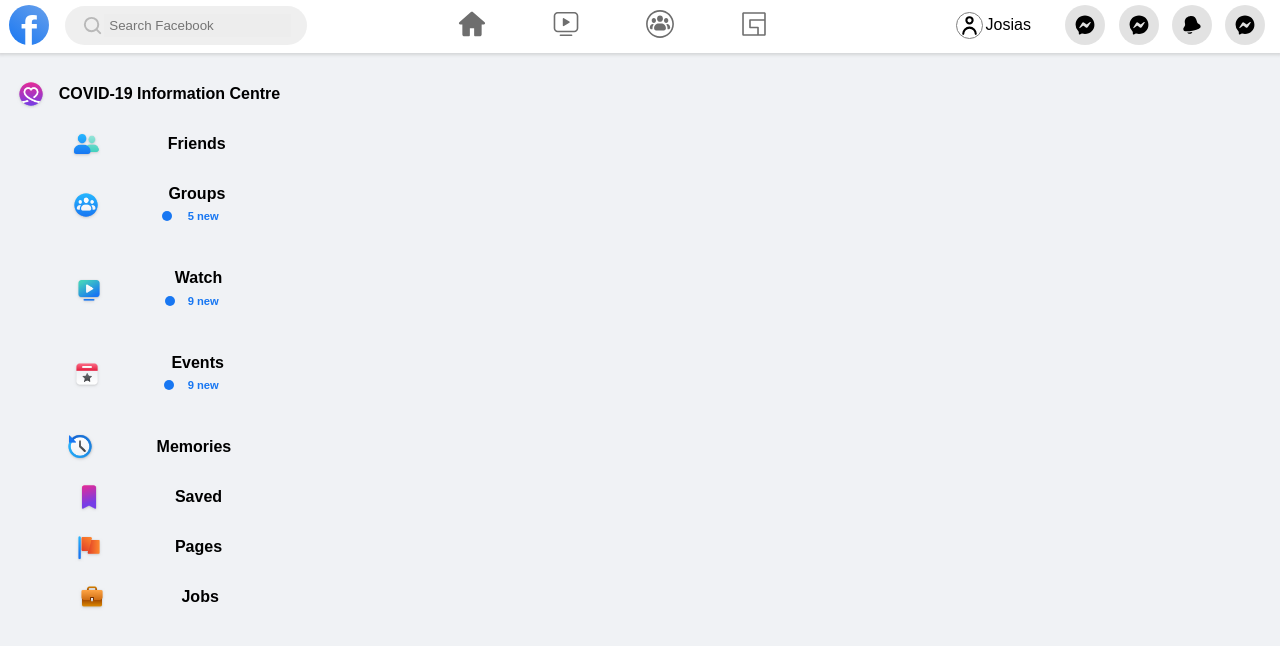
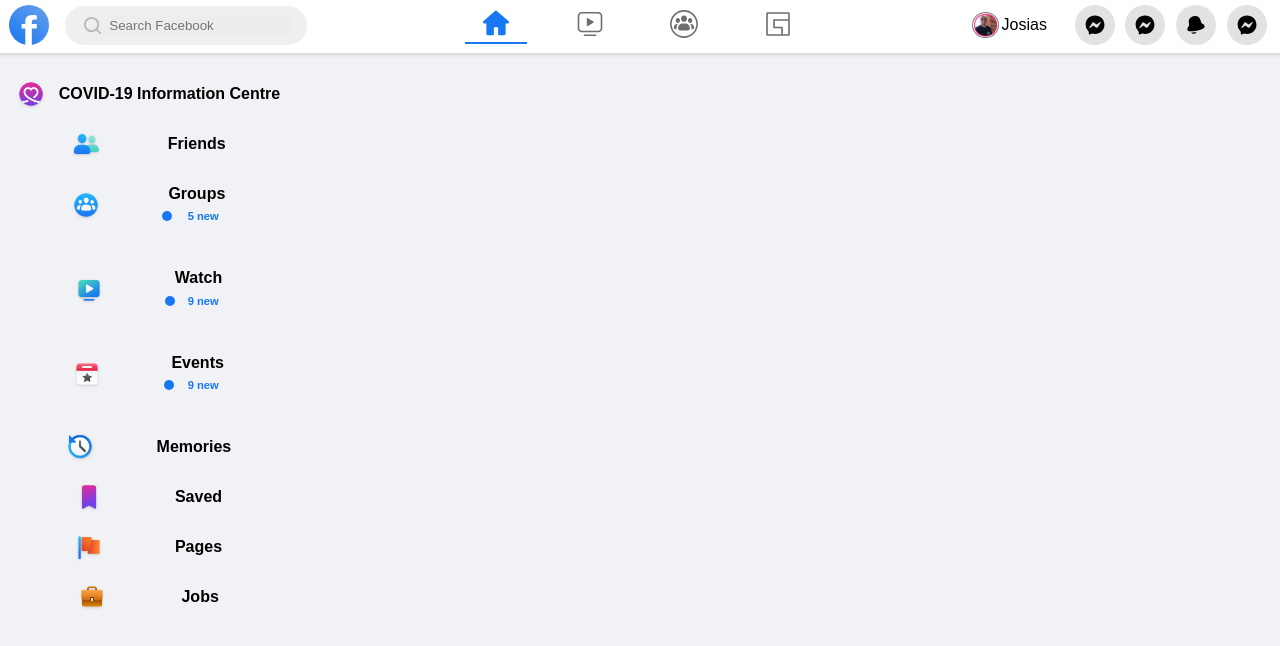
Before and after one commit to JosiasAurel/facebook-clone, a Next.js app in the folder packages/client/: page /home in a window 1280 px wide. Shown: the top 646 px of the page. Built offline with nearby package versions, Linux system fonts and the light colour scheme.

Commit message:
set dynamic route icons

```diff
--- a/packages/client/components/Header.tsx
+++ b/packages/client/components/Header.tsx
@@ -1,8 +1,24 @@
-import React, { FunctionComponent } from "react";
+import React, {
+    FunctionComponent, useEffect, useState
+} from "react";
 
 import styles from "../styles/components/header.module.css";
 
 const Header: FunctionComponent = (): JSX.Element => {
+
+    const [thisLoc, setThisLoc] = useState<string>();
+
+    useEffect(() => {
+
+        // get the locations as an array
+        const thisLocation: Array<string> = location.href.split("/");
+
+        // set location to the current location
+        setThisLoc(thisLocation[thisLocation.length - 1]);
+
+        // console.log(thisLoc);
+    }, []);
+
     return (
         <header className={styles.header}>
             <nav>
@@ -27,27 +43,54 @@
                 </div>
 
                 <div className={styles.headerSecondPart}>
-                    <div className={styles.headerSecondOption}>
-                        <svg xmlns="http://www.w3.org/2000/svg" viewBox="0 0 28 28"><path d="M25.825 12.29C25.824 12.289 25.823 12.288 25.821 12.286L15.027 2.937C14.752 2.675 14.392 2.527 13.989 2.521 13.608 2.527 13.248 2.675 13.001 2.912L2.175 12.29C1.756 12.658 1.629 13.245 1.868 13.759 2.079 14.215 2.567 14.479 3.069 14.479L5 14.479 5 23.729C5 24.695 5.784 25.479 6.75 25.479L11 25.479C11.552 25.479 12 25.031 12 24.479L12 18.309C12 18.126 12.148 17.979 12.33 17.979L15.67 17.979C15.852 17.979 16 18.126 16 18.309L16 24.479C16 25.031 16.448 25.479 17 25.479L21.25 25.479C22.217 25.479 23 24.695 23 23.729L23 14.479 24.931 14.479C25.433 14.479 25.921 14.215 26.132 13.759 26.371 13.245 26.244 12.658 25.825 12.29" />
+
+                    {thisLoc === "home" ?
+                        <div className={styles.headerSecondOption} style={{ borderBottom: "solid 2px #1877f2" }}>
+                            <svg xmlns="http://www.w3.org/2000/svg" viewBox="0 0 28 28" fill="#1877f2" ><path d="M25.825 12.29C25.824 12.289 25.823 12.288 25.821 12.286L15.027 2.937C14.752 2.675 14.392 2.527 13.989 2.521 13.608 2.527 13.248 2.675 13.001 2.912L2.175 12.29C1.756 12.658 1.629 13.245 1.868 13.759 2.079 14.215 2.567 14.479 3.069 14.479L5 14.479 5 23.729C5 24.695 5.784 25.479 6.75 25.479L11 25.479C11.552 25.479 12 25.031 12 24.479L12 18.309C12 18.126 12.148 17.979 12.33 17.979L15.67 17.979C15.852 17.979 16 18.126 16 18.309L16 24.479C16 25.031 16.448 25.479 17 25.479L21.25 25.479C22.217 25.479 23 24.695 23 23.729L23 14.479 24.931 14.479C25.433 14.479 25.921 14.215 26.132 13.759 26.371 13.245 26.244 12.658 25.825 12.29" />
                             </svg>
                         </div>
-                    <div className={styles.headerSecondOption}>
-                        <svg xmlns="http://www.w3.org/2000/svg" viewBox="0 0 28 28"> <path d="M8.75 25.25C8.336 25.25 8 24.914 8 24.5 8 24.086 8.336 23.75 8.75 23.75L19.25 23.75C19.664 23.75 20 24.086 20 24.5 20 24.914 19.664 25.25 19.25 25.25L8.75 25.25ZM17.163 12.846 12.055 15.923C11.591 16.202 11 15.869 11 15.327L11 9.172C11 8.631 11.591 8.297 12.055 8.576L17.163 11.654C17.612 11.924 17.612 12.575 17.163 12.846ZM21.75 20.25C22.992 20.25 24 19.242 24 18L24 6.5C24 5.258 22.992 4.25 21.75 4.25L6.25 4.25C5.008 4.25 4 5.258 4 6.5L4 18C4 19.242 5.008 20.25 6.25 20.25L21.75 20.25ZM21.75 21.75 6.25 21.75C4.179 21.75 2.5 20.071 2.5 18L2.5 6.5C2.5 4.429 4.179 2.75 6.25 2.75L21.75 2.75C23.821 2.75 25.5 4.429 25.5 6.5L25.5 18C25.5 20.071 23.821 21.75 21.75 21.75Z" />
+                        : <div className={styles.headerSecondOption}>
+                            <svg xmlns="http://www.w3.org/2000/svg" viewBox="0 0 28 28" fill="rgb(110, 110, 110)" ><path d="M25.825 12.29C25.824 12.289 25.823 12.288 25.821 12.286L15.027 2.937C14.752 2.675 14.392 2.527 13.989 2.521 13.608 2.527 13.248 2.675 13.001 2.912L2.175 12.29C1.756 12.658 1.629 13.245 1.868 13.759 2.079 14.215 2.567 14.479 3.069 14.479L5 14.479 5 23.729C5 24.695 5.784 25.479 6.75 25.479L11 25.479C11.552 25.479 12 25.031 12 24.479L12 18.309C12 18.126 12.148 17.979 12.33 17.979L15.67 17.979C15.852 17.979 16 18.126 16 18.309L16 24.479C16 25.031 16.448 25.479 17 25.479L21.25 25.479C22.217 25.479 23 24.695 23 23.729L23 14.479 24.931 14.479C25.433 14.479 25.921 14.215 26.132 13.759 26.371 13.245 26.244 12.658 25.825 12.29" />
+                            </svg>
+                        </div>}
+
+                    {thisLoc === "streaming" ?
+                        <div className={styles.headerSecondOption} style={{ borderBottom: "solid 2px #1877f2" }}>
+                            <svg xmlns="http://www.w3.org/2000/svg" fill="#1877f2" viewBox="0 0 28 28"> <path d="M8.75 25.25C8.336 25.25 8 24.914 8 24.5 8 24.086 8.336 23.75 8.75 23.75L19.25 23.75C19.664 23.75 20 24.086 20 24.5 20 24.914 19.664 25.25 19.25 25.25L8.75 25.25ZM17.163 12.846 12.055 15.923C11.591 16.202 11 15.869 11 15.327L11 9.172C11 8.631 11.591 8.297 12.055 8.576L17.163 11.654C17.612 11.924 17.612 12.575 17.163 12.846ZM21.75 20.25C22.992 20.25 24 19.242 24 18L24 6.5C24 5.258 22.992 4.25 21.75 4.25L6.25 4.25C5.008 4.25 4 5.258 4 6.5L4 18C4 19.242 5.008 20.25 6.25 20.25L21.75 20.25ZM21.75 21.75 6.25 21.75C4.179 21.75 2.5 20.071 2.5 18L2.5 6.5C2.5 4.429 4.179 2.75 6.25 2.75L21.75 2.75C23.821 2.75 25.5 4.429 25.5 6.5L25.5 18C25.5 20.071 23.821 21.75 21.75 21.75Z" />
                             </svg>
                         </div>
-                    <div className={styles.headerSecondOption}>
-                        <svg xmlns="http://www.w3.org/2000/svg" viewBox="0 0 28 28"> <path d="M25.5 14C25.5 7.649 20.351 2.5 14 2.5 7.649 2.5 2.5 7.649 2.5 14 2.5 20.351 7.649 25.5 14 25.5 20.351 25.5 25.5 20.351 25.5 14ZM27 14C27 21.18 21.18 27 14 27 6.82 27 1 21.18 1 14 1 6.82 6.82 1 14 1 21.18 1 27 6.82 27 14ZM7.479 14 7.631 14C7.933 14 8.102 14.338 7.934 14.591 7.334 15.491 6.983 16.568 6.983 17.724L6.983 18.221C6.983 18.342 6.99 18.461 7.004 18.578 7.03 18.802 6.862 19 6.637 19L6.123 19C5.228 19 4.5 18.25 4.5 17.327 4.5 15.492 5.727 14 7.479 14ZM20.521 14C22.274 14 23.5 15.492 23.5 17.327 23.5 18.25 22.772 19 21.878 19L21.364 19C21.139 19 20.97 18.802 20.997 18.578 21.01 18.461 21.017 18.342 21.017 18.221L21.017 17.724C21.017 16.568 20.667 15.491 20.067 14.591 19.899 14.338 20.067 14 20.369 14L20.521 14ZM8.25 13C7.147 13 6.25 11.991 6.25 10.75 6.25 9.384 7.035 8.5 8.25 8.5 9.465 8.5 10.25 9.384 10.25 10.75 10.25 11.991 9.353 13 8.25 13ZM19.75 13C18.647 13 17.75 11.991 17.75 10.75 17.75 9.384 18.535 8.5 19.75 8.5 20.965 8.5 21.75 9.384 21.75 10.75 21.75 11.991 20.853 13 19.75 13ZM15.172 13.5C17.558 13.5 19.5 15.395 19.5 17.724L19.5 18.221C19.5 19.202 18.683 20 17.677 20L10.323 20C9.317 20 8.5 19.202 8.5 18.221L8.5 17.724C8.5 15.395 10.441 13.5 12.828 13.5L15.172 13.5ZM16.75 9C16.75 10.655 15.517 12 14 12 12.484 12 11.25 10.655 11.25 9 11.25 7.15 12.304 6 14 6 15.697 6 16.75 7.15 16.75 9Z" />
+                        : <div className={styles.headerSecondOption}>
+                            <svg xmlns="http://www.w3.org/2000/svg" fill="rgb(110, 110, 110)" viewBox="0 0 28 28"> <path d="M8.75 25.25C8.336 25.25 8 24.914 8 24.5 8 24.086 8.336 23.75 8.75 23.75L19.25 23.75C19.664 23.75 20 24.086 20 24.5 20 24.914 19.664 25.25 19.25 25.25L8.75 25.25ZM17.163 12.846 12.055 15.923C11.591 16.202 11 15.869 11 15.327L11 9.172C11 8.631 11.591 8.297 12.055 8.576L17.163 11.654C17.612 11.924 17.612 12.575 17.163 12.846ZM21.75 20.25C22.992 20.25 24 19.242 24 18L24 6.5C24 5.258 22.992 4.25 21.75 4.25L6.25 4.25C5.008 4.25 4 5.258 4 6.5L4 18C4 19.242 5.008 20.25 6.25 20.25L21.75 20.25ZM21.75 21.75 6.25 21.75C4.179 21.75 2.5 20.071 2.5 18L2.5 6.5C2.5 4.429 4.179 2.75 6.25 2.75L21.75 2.75C23.821 2.75 25.5 4.429 25.5 6.5L25.5 18C25.5 20.071 23.821 21.75 21.75 21.75Z" />
+                            </svg>
+                        </div>}
+
+                    {thisLoc === "groups" ?
+
+                        <div className={styles.headerSecondOption} style={{ borderBottom: "solid 2px #1877f2" }}>
+                            <svg xmlns="http://www.w3.org/2000/svg" fill="#1877f2" viewBox="0 0 28 28"> <path d="M25.5 14C25.5 7.649 20.351 2.5 14 2.5 7.649 2.5 2.5 7.649 2.5 14 2.5 20.351 7.649 25.5 14 25.5 20.351 25.5 25.5 20.351 25.5 14ZM27 14C27 21.18 21.18 27 14 27 6.82 27 1 21.18 1 14 1 6.82 6.82 1 14 1 21.18 1 27 6.82 27 14ZM7.479 14 7.631 14C7.933 14 8.102 14.338 7.934 14.591 7.334 15.491 6.983 16.568 6.983 17.724L6.983 18.221C6.983 18.342 6.99 18.461 7.004 18.578 7.03 18.802 6.862 19 6.637 19L6.123 19C5.228 19 4.5 18.25 4.5 17.327 4.5 15.492 5.727 14 7.479 14ZM20.521 14C22.274 14 23.5 15.492 23.5 17.327 23.5 18.25 22.772 19 21.878 19L21.364 19C21.139 19 20.97 18.802 20.997 18.578 21.01 18.461 21.017 18.342 21.017 18.221L21.017 17.724C21.017 16.568 20.667 15.491 20.067 14.591 19.899 14.338 20.067 14 20.369 14L20.521 14ZM8.25 13C7.147 13 6.25 11.991 6.25 10.75 6.25 9.384 7.035 8.5 8.25 8.5 9.465 8.5 10.25 9.384 10.25 10.75 10.25 11.991 9.353 13 8.25 13ZM19.75 13C18.647 13 17.75 11.991 17.75 10.75 17.75 9.384 18.535 8.5 19.75 8.5 20.965 8.5 21.75 9.384 21.75 10.75 21.75 11.991 20.853 13 19.75 13ZM15.172 13.5C17.558 13.5 19.5 15.395 19.5 17.724L19.5 18.221C19.5 19.202 18.683 20 17.677 20L10.323 20C9.317 20 8.5 19.202 8.5 18.221L8.5 17.724C8.5 15.395 10.441 13.5 12.828 13.5L15.172 13.5ZM16.75 9C16.75 10.655 15.517 12 14 12 12.484 12 11.25 10.655 11.25 9 11.25 7.15 12.304 6 14 6 15.697 6 16.75 7.15 16.75 9Z" />
                             </svg>
                         </div>
-                    <div className={styles.headerSecondOption}>
-                        <svg xmlns="http://www.w3.org/2000/svg" viewBox="0 0 28 28"> <path d="M23.5 9.5H10.25a.75.75 0 00-.75.75v7c0 .414.336.75.75.75H17v5.5H4.5v-19h19v5zm0 14h-5v-6.25a.75.75 0 00-.75-.75H11V11h12.5v12.5zm1.5.25V4.25C25 3.561 24.439 3 23.75 3H4.25C3.561 3 3 3.561 3 4.25v19.5c0 .689.561 1.25 1.25 1.25h19.5c.689 0 1.25-.561 1.25-1.25z" />
+                        : <div className={styles.headerSecondOption}>
+                            <svg xmlns="http://www.w3.org/2000/svg" fill="rgb(110, 110, 110)" viewBox="0 0 28 28"> <path d="M25.5 14C25.5 7.649 20.351 2.5 14 2.5 7.649 2.5 2.5 7.649 2.5 14 2.5 20.351 7.649 25.5 14 25.5 20.351 25.5 25.5 20.351 25.5 14ZM27 14C27 21.18 21.18 27 14 27 6.82 27 1 21.18 1 14 1 6.82 6.82 1 14 1 21.18 1 27 6.82 27 14ZM7.479 14 7.631 14C7.933 14 8.102 14.338 7.934 14.591 7.334 15.491 6.983 16.568 6.983 17.724L6.983 18.221C6.983 18.342 6.99 18.461 7.004 18.578 7.03 18.802 6.862 19 6.637 19L6.123 19C5.228 19 4.5 18.25 4.5 17.327 4.5 15.492 5.727 14 7.479 14ZM20.521 14C22.274 14 23.5 15.492 23.5 17.327 23.5 18.25 22.772 19 21.878 19L21.364 19C21.139 19 20.97 18.802 20.997 18.578 21.01 18.461 21.017 18.342 21.017 18.221L21.017 17.724C21.017 16.568 20.667 15.491 20.067 14.591 19.899 14.338 20.067 14 20.369 14L20.521 14ZM8.25 13C7.147 13 6.25 11.991 6.25 10.75 6.25 9.384 7.035 8.5 8.25 8.5 9.465 8.5 10.25 9.384 10.25 10.75 10.25 11.991 9.353 13 8.25 13ZM19.75 13C18.647 13 17.75 11.991 17.75 10.75 17.75 9.384 18.535 8.5 19.75 8.5 20.965 8.5 21.75 9.384 21.75 10.75 21.75 11.991 20.853 13 19.75 13ZM15.172 13.5C17.558 13.5 19.5 15.395 19.5 17.724L19.5 18.221C19.5 19.202 18.683 20 17.677 20L10.323 20C9.317 20 8.5 19.202 8.5 18.221L8.5 17.724C8.5 15.395 10.441 13.5 12.828 13.5L15.172 13.5ZM16.75 9C16.75 10.655 15.517 12 14 12 12.484 12 11.25 10.655 11.25 9 11.25 7.15 12.304 6 14 6 15.697 6 16.75 7.15 16.75 9Z" />
+                            </svg>
+                        </div>}
+
+                    {thisLoc === "gaming" ?
+                        <div className={styles.headerSecondOption} style={{ borderBottom: "solid 2px #1877f2" }}>
+                            <svg xmlns="http://www.w3.org/2000/svg" fill="#1877f2" viewBox="0 0 28 28"> <path d="M23.5 9.5H10.25a.75.75 0 00-.75.75v7c0 .414.336.75.75.75H17v5.5H4.5v-19h19v5zm0 14h-5v-6.25a.75.75 0 00-.75-.75H11V11h12.5v12.5zm1.5.25V4.25C25 3.561 24.439 3 23.75 3H4.25C3.561 3 3 3.561 3 4.25v19.5c0 .689.561 1.25 1.25 1.25h19.5c.689 0 1.25-.561 1.25-1.25z" />
                             </svg>
                         </div>
+                        :
+                        <div className={styles.headerSecondOption}>
+                            <svg xmlns="http://www.w3.org/2000/svg" fill="rgb(110, 110, 110)" viewBox="0 0 28 28"> <path d="M23.5 9.5H10.25a.75.75 0 00-.75.75v7c0 .414.336.75.75.75H17v5.5H4.5v-19h19v5zm0 14h-5v-6.25a.75.75 0 00-.75-.75H11V11h12.5v12.5zm1.5.25V4.25C25 3.561 24.439 3 23.75 3H4.25C3.561 3 3 3.561 3 4.25v19.5c0 .689.561 1.25 1.25 1.25h19.5c.689 0 1.25-.561 1.25-1.25z" />
+                            </svg>
+                        </div>}
+
                 </div >
 
                 <div className={styles.headerThirdPart}>
                     <span className={styles.profileActionProfile}>
-                        <img src="/avatar.svg" alt="" />
+                        <img src="/josias.png" alt="" />
                         <p> Josias </p>
                     </span>
                     <div className={styles.profileActions}>
--- a/packages/client/styles/components/header.module.css
+++ b/packages/client/styles/components/header.module.css
@@ -85,11 +85,6 @@
 
 .headerSecondOption svg {
   width: 30px;
-  fill: rgb(110, 110, 110);
-}
-
-.headerSecondOption:hover {
-  border-bottom: solid 2px #1877f2;
 }
 
 .headerThirdPart {
@@ -112,8 +107,8 @@
   flex-direction: row;
   align-items: center;
   justify-content: space-evenly;
-  margin: 0 1em;
-  padding: 0.3em 1.3em;
+  margin: 0;
+  padding: 0.3em 0.4em;
   width: 60%;
   max-height: 30px;
   border-radius: 50px;
@@ -135,7 +130,7 @@
   align-items: center;
   border: solid transparent;
   border-radius: 50%;
-  margin: 0 0.5em;
+  margin: 0 0.4em;
 }
 
 .profileAction:hover {
@@ -145,3 +140,8 @@
 .profileActionProfile:hover {
   background-color: rgba(155, 155, 155, 0.178);
 }
+
+.profileAction:active {
+  fill: #1877f2;
+  background-color: #1876f23f;
+}
```
Also changed, not shown: packages/client/public/josias.png (added). Lines whose indentation alone changed are shown as unchanged.
